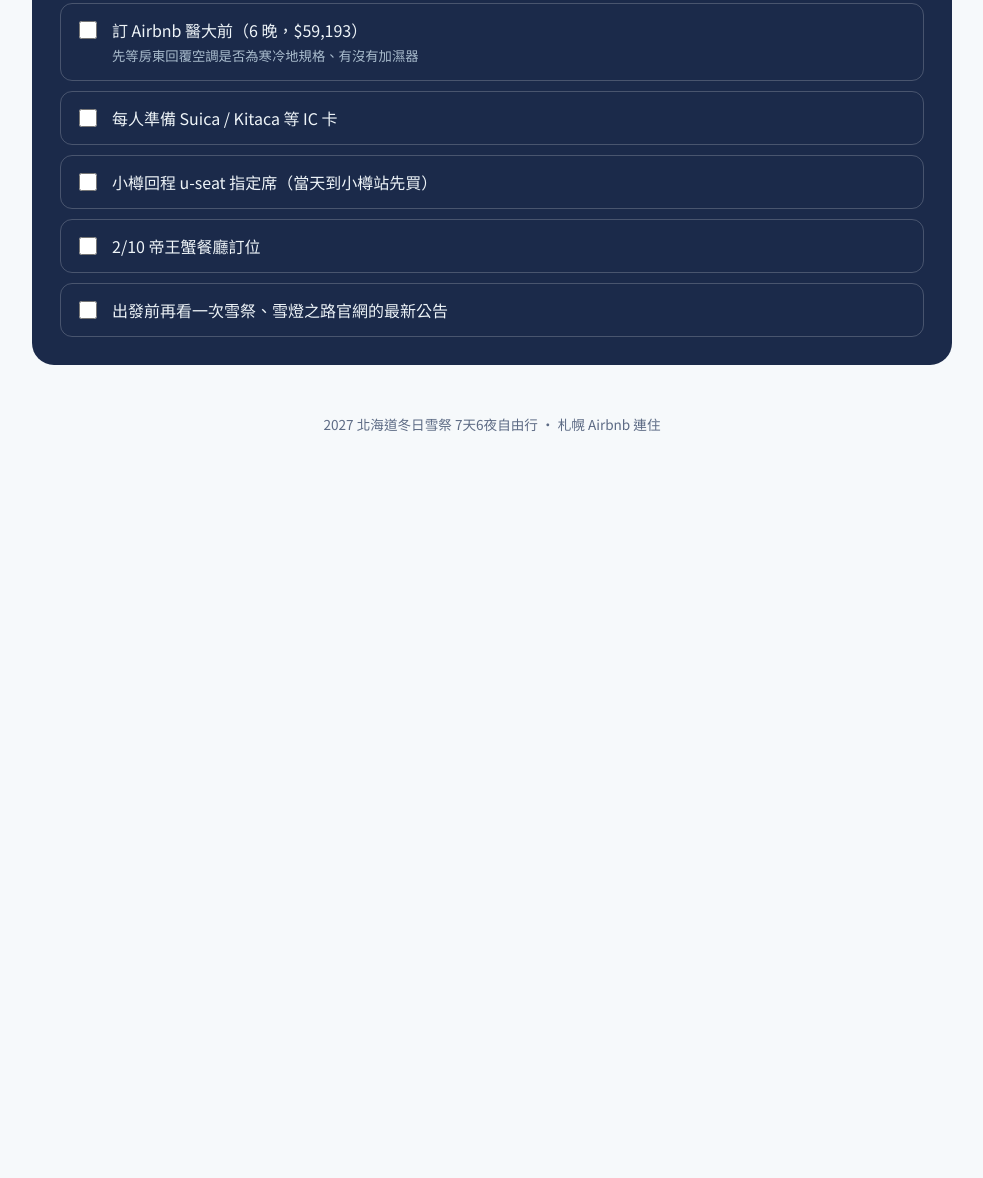
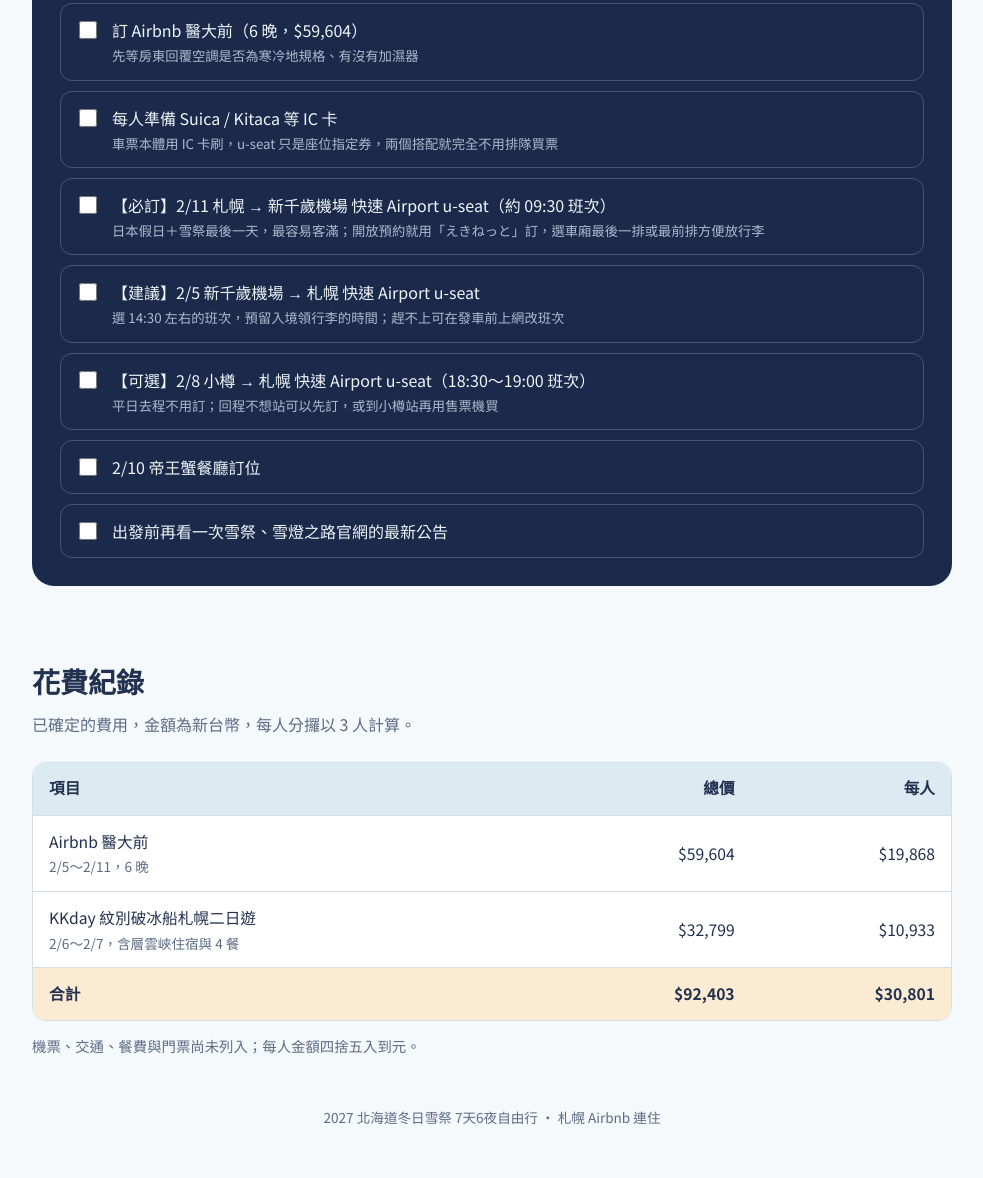
Before and after one commit to LHTsung/hokkaido-2026, a plain HTML site: page index.html in a window 1280 px wide. Shown: the part 7344-8522 px from the top of the page, without its empty margins (148-1131 px from the left). Before the commit the page ends 7829 px from the top, so only its background shows below. Drawn offline with Linux system fonts and the light colour scheme.

Commit message:
Add cost summary table and expand u-seat booking checklist

```diff
--- a/index.html
+++ b/index.html
@@ -102,6 +102,14 @@ section{padding:56px 0 8px}
 .stops em{display:block;font-style:normal;color:var(--muted);font-size:.9rem}
 .day .body{padding:16px 18px}
 .day .title{font-size:1.1rem}
+.cost-wrap{overflow-x:auto;border:1px solid var(--line);border-radius:14px;background:var(--paper)}
+.cost{border-collapse:collapse;width:100%;min-width:420px;font-size:.98rem}
+.cost th,.cost td{padding:12px 16px;text-align:left;border-bottom:1px solid var(--line)}
+.cost thead th{background:var(--frost);font-family:"Noto Serif TC",serif}
+.cost td.num,.cost th.num{text-align:right;font-variant-numeric:tabular-nums;white-space:nowrap}
+.cost tfoot td{font-weight:700;border-bottom:0;background:var(--lantern-soft)}
+.cost small{display:block;color:var(--muted);font-size:.85rem}
+.cost-note{color:var(--muted);font-size:.9rem;margin:12px 0 0}
 footer{color:var(--muted);font-size:.85rem;padding:24px 0 48px;text-align:center}
 @media (max-width:560px){
   .day{grid-template-columns:48px 1fr;gap:12px}
@@ -206,12 +214,30 @@ footer{color:var(--muted);font-size:.85rem;padding:24px 0 48px;text-align:center
   <ul id="todo">
     <li><label><input type="checkbox" data-k="flight"><span>確認機票日期：2/5（五）去、2/11（四）回<small>原本草稿寫成週四／週三，請對一下訂位紀錄</small></span></label></li>
     <li><label><input type="checkbox" data-k="tour"><span>報名 KKday 紋別破冰船札幌二日遊（2/6～2/7）<small>保證成團；41 天前取消收 5% 手續費；層雲峽飯店於出發 4 天前通知</small></span></label></li>
-    <li><label><input type="checkbox" data-k="airbnb"><span>訂 Airbnb 醫大前（6 晚，$59,193）<small>先等房東回覆空調是否為寒冷地規格、有沒有加濕器</small></span></label></li>
-    <li><label><input type="checkbox" data-k="ic"><span>每人準備 Suica / Kitaca 等 IC 卡</span></label></li>
-    <li><label><input type="checkbox" data-k="useat"><span>小樽回程 u-seat 指定席（當天到小樽站先買）</span></label></li>
+    <li><label><input type="checkbox" data-k="airbnb"><span>訂 Airbnb 醫大前（6 晚，$59,604）<small>先等房東回覆空調是否為寒冷地規格、有沒有加濕器</small></span></label></li>
+    <li><label><input type="checkbox" data-k="ic"><span>每人準備 Suica / Kitaca 等 IC 卡<small>車票本體用 IC 卡刷，u-seat 只是座位指定券，兩個搭配就完全不用排隊買票</small></span></label></li>
+    <li><label><input type="checkbox" data-k="useat-d7"><span>【必訂】2/11 札幌 → 新千歲機場 快速 Airport u-seat（約 09:30 班次）<small>日本假日＋雪祭最後一天，最容易客滿；開放預約就用「えきねっと」訂，選車廂最後一排或最前排方便放行李</small></span></label></li>
+    <li><label><input type="checkbox" data-k="useat-d1"><span>【建議】2/5 新千歲機場 → 札幌 快速 Airport u-seat<small>選 14:30 左右的班次，預留入境領行李的時間；趕不上可在發車前上網改班次</small></span></label></li>
+    <li><label><input type="checkbox" data-k="useat-d4"><span>【可選】2/8 小樽 → 札幌 快速 Airport u-seat（18:30～19:00 班次）<small>平日去程不用訂；回程不想站可以先訂，或到小樽站再用售票機買</small></span></label></li>
     <li><label><input type="checkbox" data-k="crab"><span>2/10 帝王蟹餐廳訂位</span></label></li>
     <li><label><input type="checkbox" data-k="official"><span>出發前再看一次雪祭、雪燈之路官網的最新公告</span></label></li>
   </ul>
+</section>
+
+<section aria-labelledby="s-cost" style="padding-bottom:24px">
+  <h2 class="sec-title" id="s-cost">花費紀錄</h2>
+  <p class="sec-sub">已確定的費用，金額為新台幣，每人分攞以 3 人計算。</p>
+  <div class="cost-wrap">
+    <table class="cost">
+      <thead><tr><th scope="col">項目</th><th scope="col" class="num">總價</th><th scope="col" class="num">每人</th></tr></thead>
+      <tbody>
+        <tr><td>Airbnb 醫大前<small>2/5～2/11，6 晚</small></td><td class="num">$59,604</td><td class="num">$19,868</td></tr>
+        <tr><td>KKday 紋別破冰船札幌二日遊<small>2/6～2/7，含層雲峽住宿與 4 餐</small></td><td class="num">$32,799</td><td class="num">$10,933</td></tr>
+      </tbody>
+      <tfoot><tr><td>合計</td><td class="num">$92,403</td><td class="num">$30,801</td></tr></tfoot>
+    </table>
+  </div>
+  <p class="cost-note">機票、交通、餐費與門票尚未列入；每人金額四捨五入到元。</p>
 </section>
 
 </main>
```
